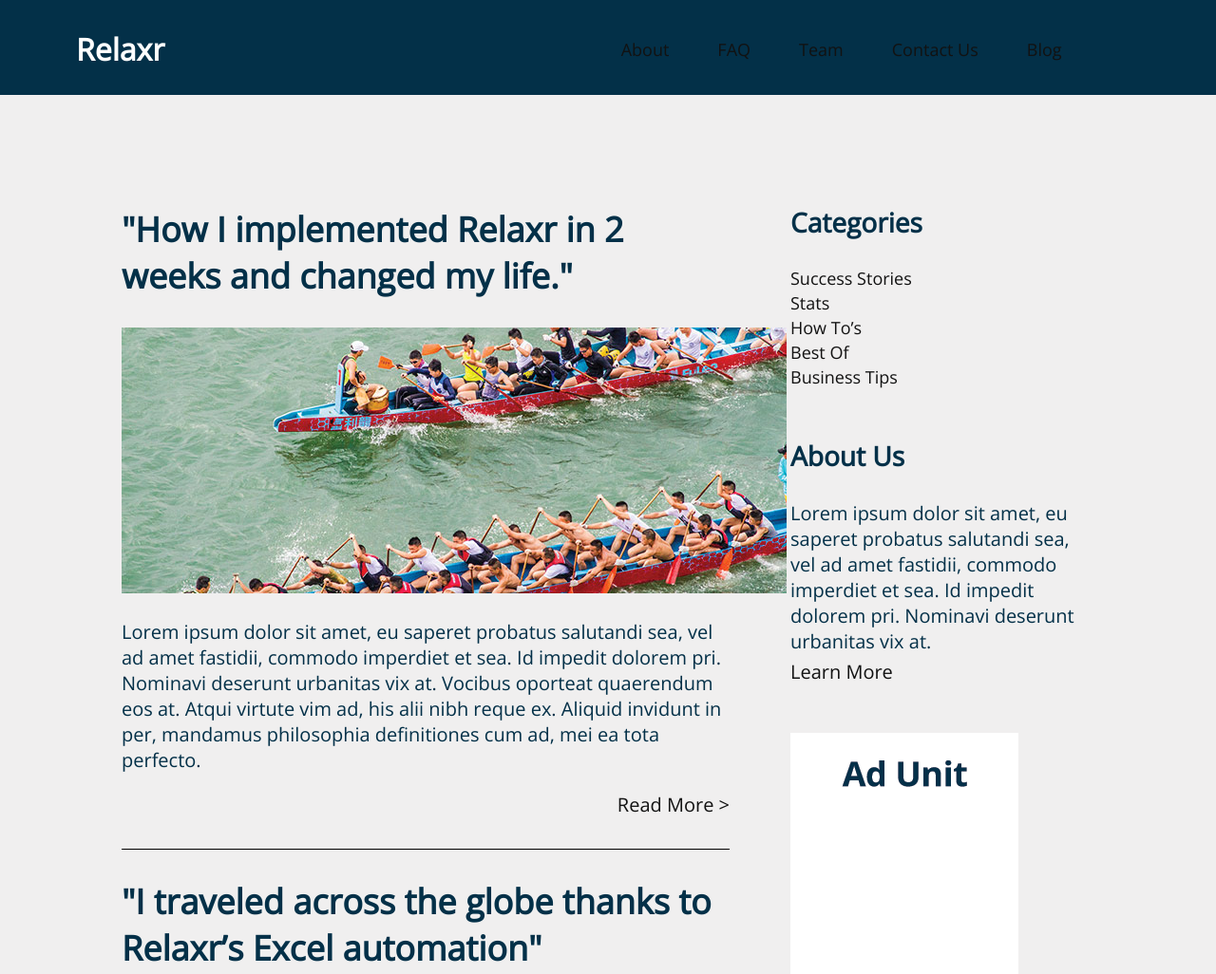
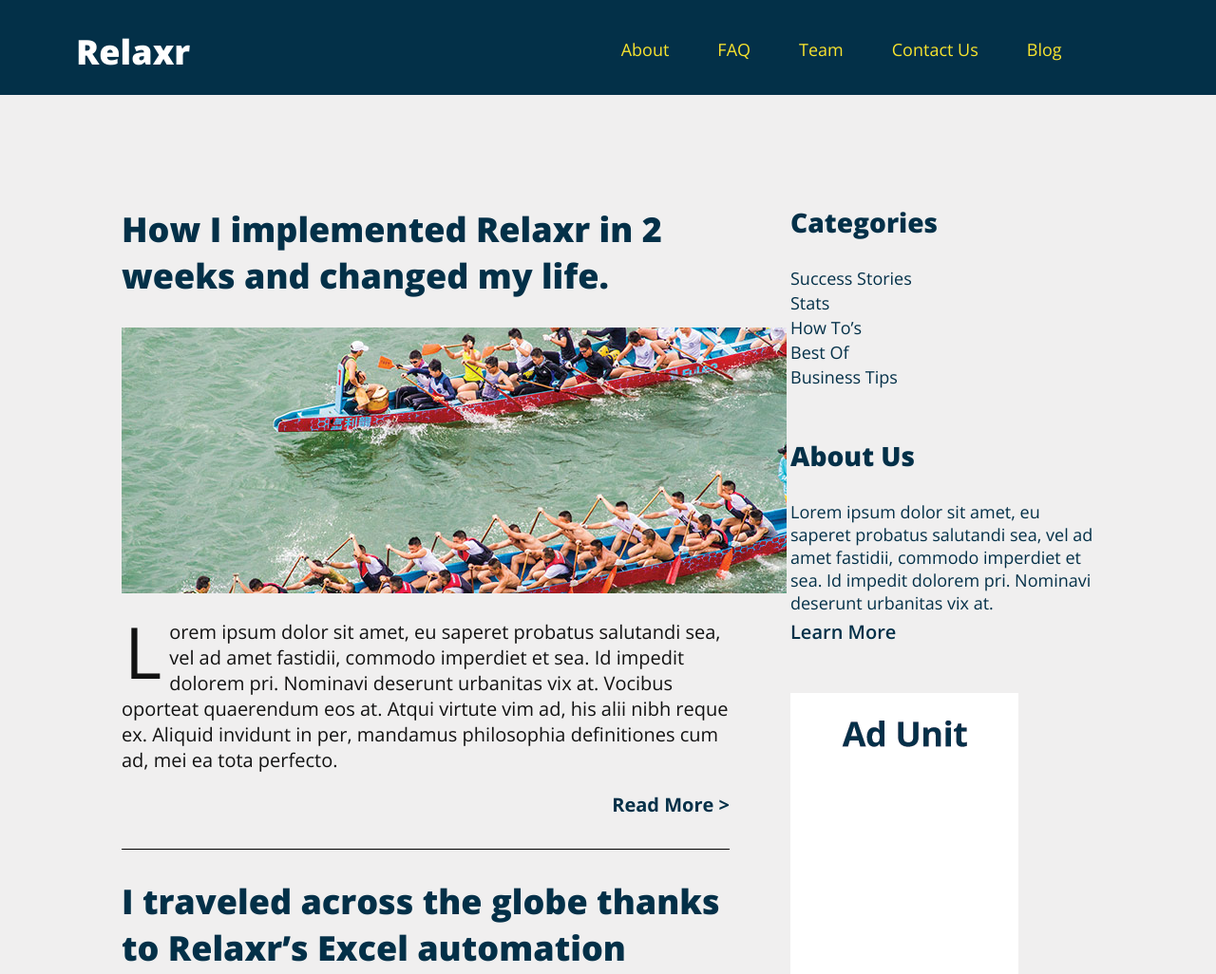
Before and after one commit to jjvanni/relaxr-blog, a plain HTML site: page index.html in a window 1280 px wide. Shown: the top 1026 px of the page at 95% size. Drawn offline with nearby package versions, Linux system fonts and the light colour scheme.

Commit message:
RelaxR
Blog

```diff
--- a/css/style.css
+++ b/css/style.css
@@ -6,11 +6,9 @@ body {
 	font-size: 24px;
 	font-weight: lighter;
 }
-a:link {
-	color: #121212;
-}
+
 a:hover {
-	color: #121212;
+	text-decoration: underline;
 }
 /* HEADER */
 header {
@@ -21,8 +19,8 @@ header {
 }
 h1 {
 	color: white;
-	font-size: 32px;
-	font-weight: bold;
+	font-size: 36px;
+	font-weight: 800;
 	margin: 30px 5% 30px 80px;
 	width: 100px;
 	float: left;
@@ -40,6 +38,7 @@ nav {
 	display: inline-block;
 	text-decoration: none;
 	font-size: 18px;
+	font-weight: 500;
 }
 
 /* MAIN */
@@ -49,7 +48,7 @@ main {
 	width: 50%;
 	margin-left: 10%;
 	margin-top: 80px;
-	margin-bottom: 20px;
+	margin-bottom: 60px;
 	font-family: 'Open Sans', sans-serif;
 }
 article {
@@ -57,14 +56,36 @@ article {
 	padding-bottom: 60px;
 	font-weight: lighter;
 }
+.art-background {
+	background-image: url();
+}
+.art-title {
+	font-weight: 800;
+}
 .artpara {
 	font-weight: lighter;
 	font-size: 20px;
+	color: #121212;
 }
 .rmlink {
 	text-decoration: none;
 	float: right;
 	margin-top: 20px;
+	font-weight: 700;
+	color: #033048;
+}
+.rmlink:hover {
+	text-decoration: underline;
+}
+.firstclass {
+	color: #121212;
+	float: left;
+	font-size: 75px;
+	line-height: 60px;
+	padding-top: 4px;
+	padding-right: 8px;
+	padding-left: 3px;
+	font-weight: bolder;
 }
 
 /* ASIDE */
@@ -76,7 +97,7 @@ aside {
 	color: #033048;
 }
 .asidetitles {
-	font-weight: bold;
+	font-weight: 800;
 }
 
 /******** Categories ********/
@@ -99,24 +120,30 @@ aside {
 }
 .catselect {
 	text-decoration: none;
+	color: #033048;
 }
 .catselect:hover {
 	text-decoration: none;
-	color: #121212;
+	color: #f9e42e;
 }
 /********* ABOUT US **********/
 #aboutus {
 	margin-bottom: 50px;
-	font-family: 'Open Sans', sans-serif;
 }
 #aboutpara {
 	margin-bottom: 0;
-	font-size: 20px;
+	font-size: 18px;
+	font-weight: 100px;
 }
 #learnmore {
 	text-decoration: none;
 	margin-top: 0;
 	font-size: 20px;
+	font-weight: 600;
+	color: #033048;
+}
+#learnmore:hover {
+	text-decoration: underline;
 }
 
 /****** FOOTER ********/
@@ -153,11 +180,13 @@ button {
 	margin-top: 0;
 	margin-bottom: 40px;
 	color: #f9e42e;
-	font-size: 40px;
+	font-size: 36px;
 	width: 100%;
 	margin-left: 0;
-	font-weight: bold;
+	font-weight: 800;
 }
 #copyright {
 	font-size: 10px;
+	margin-bottom: 0px;
+	font-weight: 500;
 }
--- a/index.html
+++ b/index.html
@@ -1,7 +1,7 @@
 <!DOCTYPE html>
 <html>
 <head>
-	<link href="https://fonts.googleapis.com/css?family=Open+Sans" rel="stylesheet">
+	<link href="https://fonts.googleapis.com/css?family=Open+Sans:300,300i,400,400i,600,600i,700,700i,800,800i" rel="stylesheet">
 	<title>Relaxr-Blog</title>
 	<link rel="stylesheet" type="text/css" href="css/style.css">
 </head>
@@ -22,24 +22,28 @@
 	<!-- MAIN -->
 	<main>
 		<article>
-			<h2>
-				"How I implemented Relaxr in 2 weeks and changed my life."
-			</h2>
+			<div class="art-background">
+				<h2 class="art-title">
+					How I implemented Relaxr in 2 weeks and changed my life.
+				</h2>
+			</div>
 			<img src="img/blog_photo1.jpg">
 			<p class="artpara">
-				Lorem ipsum dolor sit amet, eu saperet probatus salutandi sea, vel ad amet fastidii, commodo imperdiet et sea. Id impedit dolorem pri. Nominavi deserunt urbanitas vix at. Vocibus oporteat quaerendum eos at. Atqui virtute vim ad, his alii nibh reque ex. Aliquid invidunt in per, mandamus philosophia definitiones cum ad, mei ea tota perfecto.
+				<span class="firstclass">L</span>orem ipsum dolor sit amet, eu saperet probatus salutandi sea, vel ad amet fastidii, commodo imperdiet et sea. Id impedit dolorem pri. Nominavi deserunt urbanitas vix at. Vocibus oporteat quaerendum eos at. Atqui virtute vim ad, his alii nibh reque ex. Aliquid invidunt in per, mandamus philosophia definitiones cum ad, mei ea tota perfecto.
 				<br>
 				<a href="#" class="rmlink">Read More ></a>
 			</p>
 
 		</article>
 		<article>
-			<h2>
-				"I traveled across the globe thanks to Relaxr&#8217s Excel automation"
-			</h2>
+			<div class="art-background">
+				<h2 class="art-title">
+					I traveled across the globe thanks to Relaxr&#8217s Excel automation
+				</h2>
+			</div>
 			<img src="img/blog_photo2.jpg">
 			<p class="artpara">
-				Lorem ipsum dolor sit amet, eu saperet probatus salutandi sea, vel ad amet fastidii, commodo imperdiet et sea. Id impedit dolorem pri. Nominavi deserunt urbanitas vix at. Vocibus oporteat quaerendum eos at. Atqui virtute vim ad, his alii nibh reque ex. Aliquid invidunt in per, mandamus philosophia definitiones cum ad, mei ea tota perfecto.
+				<span class="firstclass">L</span>orem ipsum dolor sit amet, eu saperet probatus salutandi sea, vel ad amet fastidii, commodo imperdiet et sea. Id impedit dolorem pri. Nominavi deserunt urbanitas vix at. Vocibus oporteat quaerendum eos at. Atqui virtute vim ad, his alii nibh reque ex. Aliquid invidunt in per, mandamus philosophia definitiones cum ad, mei ea tota perfecto.
 				<br>
 				<a href="#" class="rmlink">Read More ></a>
 			</p>
```
